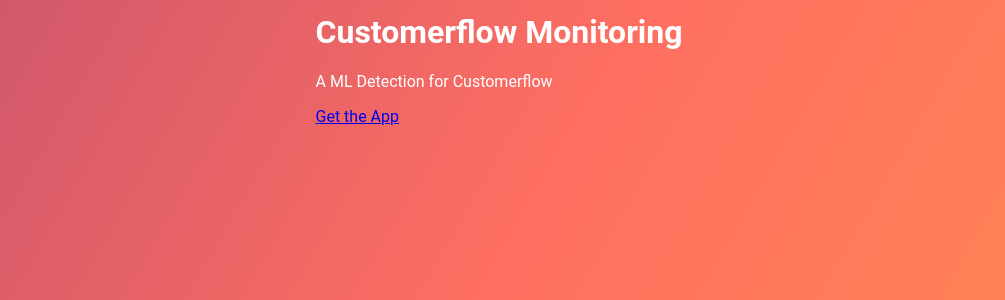
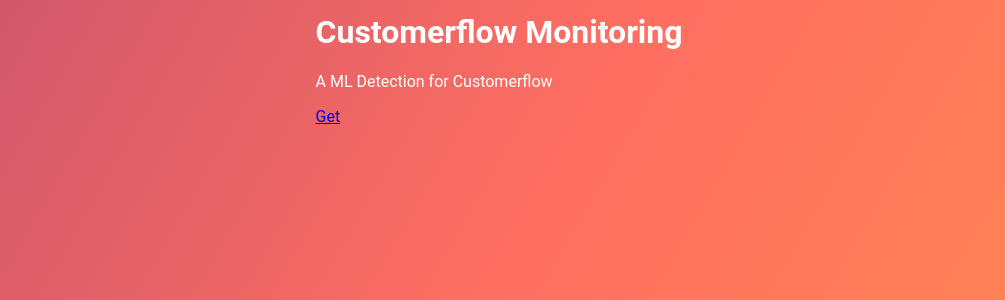
Before and after one commit to rishwanth-cmd/custflow, a Flask app: page / in a window 1280 px wide. Shown: the part 341-641 px from the top of the page, without its empty margins (141-1146 px from the left). Run offline with Flask 3, Linux system fonts and the light colour scheme.

Commit message:
index.html

```diff
--- a/templates/index.html
+++ b/templates/index.html
@@ -145,7 +145,7 @@
     <div class="container">
         <h1 class="title">Customerflow Monitoring</h1>
         <p class="subtitle">A ML Detection for Customerflow</p>
-        <a href="#" class="button" onclick="showUploadSection()">Get the App</a>
+        <a href="#" class="button" onclick="showUploadSection()">Get</a>
     </div>
 
     <!-- Upload Section -->
```
